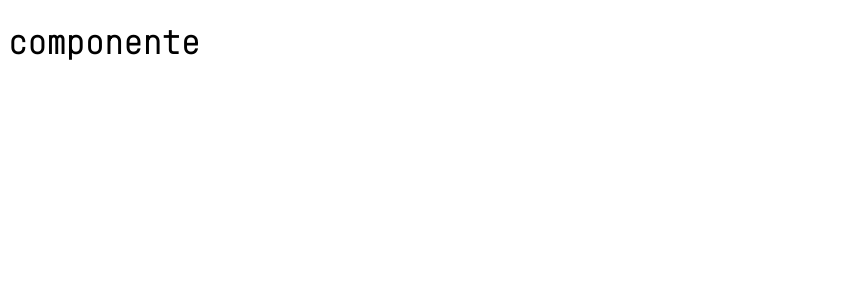
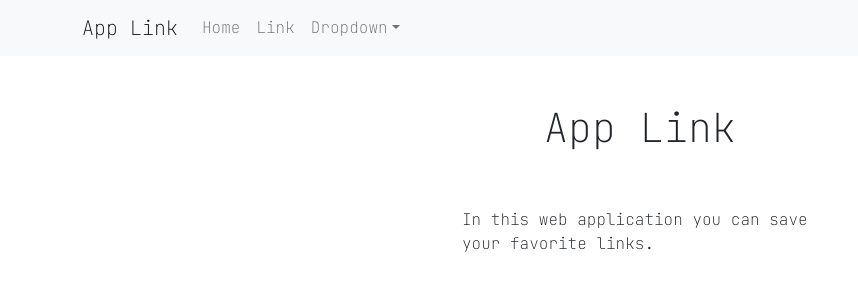
Before and after one commit to joel-CM/links-client, a Next.js app: page / in a window 1280 px wide. Shown: the top 300 px of the page, without its empty margins (0-858 px from the left). Built offline with nearby package versions, Linux system fonts and the light colour scheme.

Commit message:
Layout component created, Navbar added

```diff
--- /dev/null
+++ b/components/Home.js
@@ -0,0 +1,18 @@
+import { Container, Row, Col } from "react-bootstrap";
+
+export default function Home() {
+  return (
+    <Container>
+      <Row>
+        <Col>
+          <h1 className="text-center p-5">App Link</h1>
+        </Col>
+      </Row>
+      <Row className="justify-content-center">
+        <Col xs={12} md={4}>
+          <p>In this web application you can save your favorite links.</p>
+        </Col>
+      </Row>
+    </Container>
+  );
+}
--- /dev/null
+++ b/components/Layout.js
@@ -0,0 +1,35 @@
+import { Nav, Navbar, NavDropdown, Container } from "react-bootstrap";
+
+export default function Layout(props) {
+  return (
+    <>
+      <Navbar bg="light" expand="lg">
+        <Container>
+          <Navbar.Brand>App Link</Navbar.Brand>
+          <Navbar.Toggle aria-controls="basic-navbar-nav" />
+          <Navbar.Collapse id="basic-navbar-nav">
+            <Nav className="me-auto">
+              <Nav.Link href="#home">Home</Nav.Link>
+              <Nav.Link href="#link">Link</Nav.Link>
+              <NavDropdown title="Dropdown" id="basic-nav-dropdown">
+                <NavDropdown.Item href="#action/3.1">Action</NavDropdown.Item>
+                <NavDropdown.Item href="#action/3.2">
+                  Another action
+                </NavDropdown.Item>
+                <NavDropdown.Item href="#action/3.3">
+                  Something
+                </NavDropdown.Item>
+                <NavDropdown.Divider />
+                <NavDropdown.Item href="#action/3.4">
+                  Separated link
+                </NavDropdown.Item>
+              </NavDropdown>
+            </Nav>
+          </Navbar.Collapse>
+        </Container>
+      </Navbar>
+
+      {props.children}
+    </>
+  );
+}
--- a/package.json
+++ b/package.json
@@ -13,8 +13,10 @@
   "author": "",
   "license": "ISC",
   "dependencies": {
+    "bootstrap": "^5.2.1",
     "next": "^12.3.1",
     "react": "^18.2.0",
+    "react-bootstrap": "^2.5.0",
     "react-dom": "^18.2.0"
   }
 }
--- a/pages/_app.js
+++ b/pages/_app.js
@@ -1,5 +1,11 @@
 import "../styles/global.css";
+import "bootstrap/dist/css/bootstrap.min.css";
+import Layout from "../components/Layout";
 
 export default function App({ Component, pageProps }) {
-  return <Component {...pageProps} />;
+  return (
+    <Layout>
+      <Component {...pageProps} />
+    </Layout>
+  );
 }
--- a/pages/index.js
+++ b/pages/index.js
@@ -1,5 +1,5 @@
-import {} from "react";
+import Home from "../components/Home";
 
-export default function App() {
-  return <h1>componente</h1>;
+export default function Index() {
+  return <Home />;
 }
--- a/styles/global.css
+++ b/styles/global.css
@@ -1,5 +1,8 @@
 @import url("https://fonts.googleapis.com/css2?family=JetBrains+Mono:wght@100&display=swap");
 
 * {
+  margin: 0;
+  padding: 0;
+  box-sizing: border-box;
   font-family: "JetBrains Mono", monospace;
 }
```
